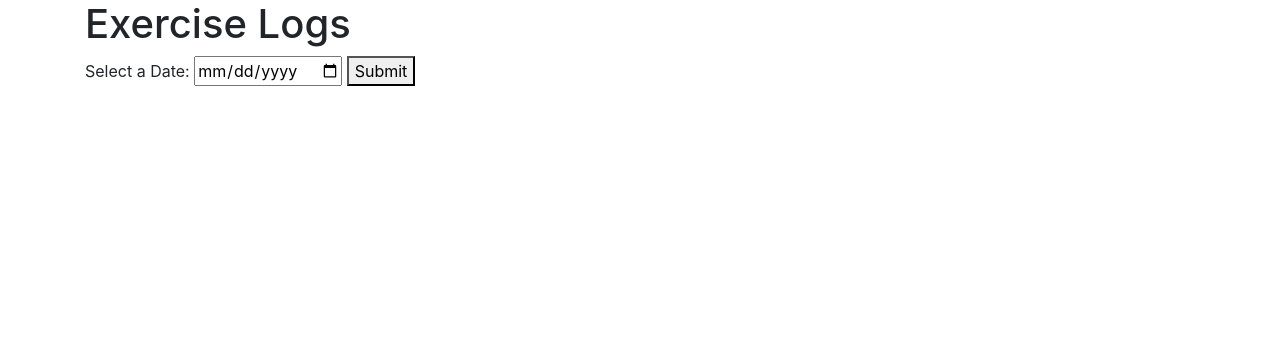
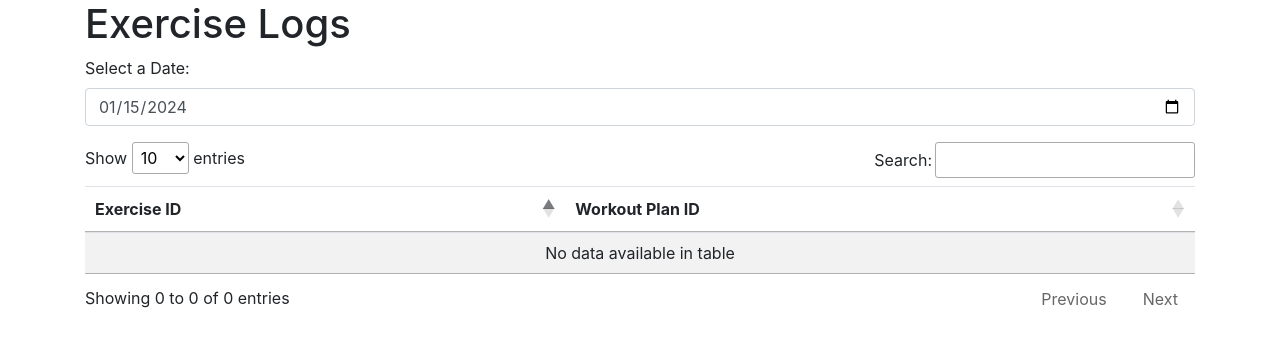
Before and after one commit to Jam0k/MyFitnessBro, a Flask app: page /fitness/tracking in a window 1280 px wide. Shown: the part 56-403 px from the top of the page. Run offline with Flask 3, Linux system fonts and the light colour scheme; data that the repository does not hold is empty; some libraries are stand-ins or nearby versions.

Commit message:
Date Selection

```diff
--- a/blueprints/fitness/routes.py
+++ b/blueprints/fitness/routes.py
@@ -319,6 +319,8 @@ def updateWorkoutPlan(workout_plan_id):
 
 @fitness_blueprint.route('/tracking', methods=['GET', 'POST'])
 def tracking():
+    current_date = datetime.now().strftime('%Y-%m-%d')
+
     if request.method == 'POST':
         selected_date_str = request.form.get('date')
         selected_date = datetime.strptime(selected_date_str, '%Y-%m-%d') if selected_date_str else None
@@ -337,6 +339,6 @@ def tracking():
             for log in exercise_logs
         ]
 
-        return jsonify({'exercise_logs': exercise_logs_data})
+        return jsonify({'exercise_logs': exercise_logs_data, 'current_date': current_date})
 
-    return render_template('fitness/tracking/tracking.html')
+    return render_template('fitness/tracking/tracking.html', current_date=current_date)
--- a/templates/fitness/tracking/tracking.html
+++ b/templates/fitness/tracking/tracking.html
@@ -1,30 +1,49 @@
 {% extends 'base.html' %}
-
 {% block content %}
 <h1>Exercise Logs</h1>
 
-<form id="date-form">
-  <label for="date">Select a Date:</label>
-  <input type="date" id="date" name="date">
-  <button type="button" id="submit-button">Submit</button>
-</form>
+<div class="form-group">
+  <label for="dateFilter">Select a Date:</label>
+  <input type="date" class="form-control" id="dateFilter" name="dateFilter" value="{{ current_date }}">
+</div>
 
 <div id="exercise-logs">
-  <!-- Data will be displayed here -->
+  <table id="exercise-logs-table" class="table table-striped">
+    <thead>
+      <tr>
+        <th>Exercise ID</th>
+        <th>Workout Plan ID</th>
+      </tr>
+    </thead>
+    <tbody>
+      <!-- Table rows will be generated here dynamically -->
+    </tbody>
+  </table>
 </div>
 
 <script>
   document.addEventListener('DOMContentLoaded', function () {
-    const form = document.getElementById('date-form');
-    const submitButton = document.getElementById('submit-button');
+    const dateInput = document.getElementById('dateFilter');
     const exerciseLogsDiv = document.getElementById('exercise-logs');
+    const exerciseLogsTable = document.getElementById('exercise-logs-table');
 
-    submitButton.addEventListener('click', function () {
-      const selectedDate = document.getElementById('date').value;
+    let dataTable; // Declare the dataTable variable
 
+    function initializeDataTable() {
+      dataTable = $(exerciseLogsTable).DataTable({
+        columns: [
+          { data: 'exercise_id' },
+          { data: 'workout_plan_id' }
+        ]
+      }); // Initialize DataTables with column definitions
+    }
+
+    initializeDataTable(); // Initialize the DataTable on page load
+
+    function fetchExerciseLogs(date) {
   fetch('/fitness/tracking', {
     method: 'POST',
-        body: new URLSearchParams({ date: selectedDate }),
+    body: new URLSearchParams({ date: date }),
     headers: {
       'Content-Type': 'application/x-www-form-urlencoded',
     },
@@ -33,20 +52,26 @@
     .then((data) => {
       const exerciseLogs = data.exercise_logs;
 
+      // Clear existing table data
+      dataTable.clear().draw();
+
       if (exerciseLogs.length > 0) {
-            let html = '<table><thead><tr><th>Exercise ID</th><th>Workout Plan ID</th></tr></thead><tbody>';
+        // Add exercise log data to the table
+        dataTable.rows.add(exerciseLogs).draw();
+      }
+    });
+}
 
-            exerciseLogs.forEach((log) => {
-              html += `<tr><td>${log.exercise_id}</td><td>${log.workout_plan_id}</td></tr>`;
+
+    dateInput.addEventListener('input', function () {
+      const selectedDate = dateInput.value;
+      fetchExerciseLogs(selectedDate);
     });
 
-            html += '</tbody></table>';
-            exerciseLogsDiv.innerHTML = html;
-          } else {
-            exerciseLogsDiv.innerHTML = '<p>No exercise logs found for the selected date.</p>';
-          }
-        });
-    });
+    // Initial fetch with today's date
+    const current_date = '{{ current_date }}';
+    dateInput.value = current_date;
+    fetchExerciseLogs(current_date);
   });
 </script>
 {% endblock %}
```
Lines whose indentation alone changed are shown as unchanged.
